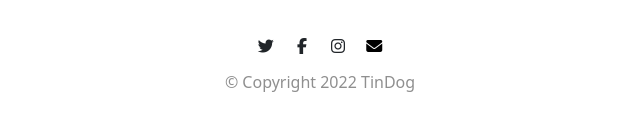
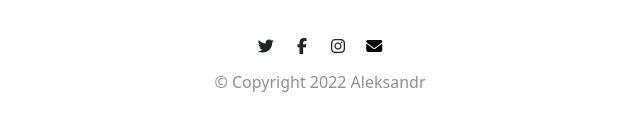
Before and after one commit to mylcevaleksandr/Bootstrap-Practice, a plain HTML site: page index.html in a window 1280 px wide. Shown: the part 2809-2939 px from the top of the page, 320-960 px from the left. Drawn offline with nearby package versions, Linux system fonts and the light colour scheme.

Commit message:
copyright

```diff
--- a/index.html
+++ b/index.html
@@ -255,7 +255,7 @@
 
     <i class="fas fa-envelope"></i>
 
-    <p>© Copyright 2022 TinDog</p>
+    <p>© Copyright 2022 Aleksandr</p>
 
   </footer>
 
```
